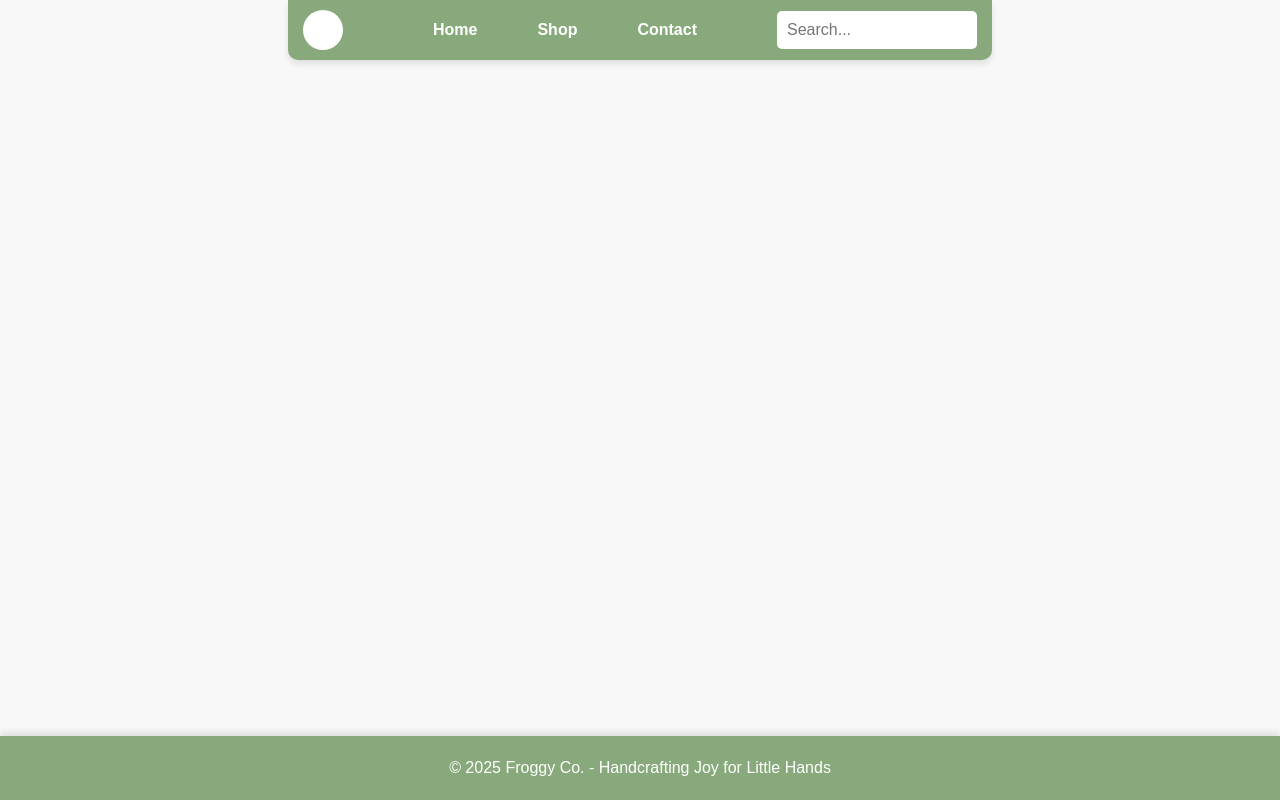
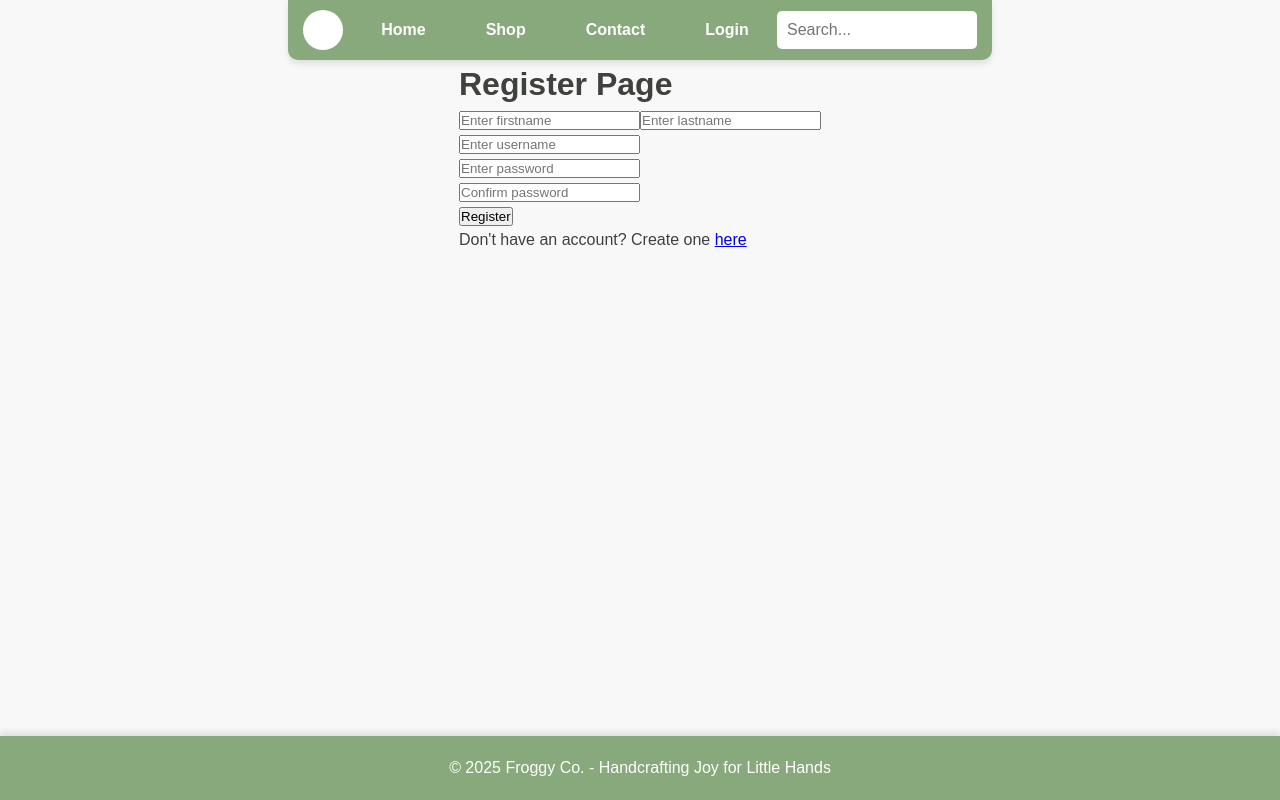
Before and after one commit to Jacks-orgi/Frog-Store, a React (Vite) app: page /Frog-Store/register in a window 1280 px wide. Built offline with nearby package versions, Linux system fonts and the light colour scheme.

Commit message:
Login system added
Added login and register pages basic structure

```diff
--- a/src/App.jsx
+++ b/src/App.jsx
@@ -13,6 +13,8 @@ import { DropdownProvider } from './context/DropdownContext';
 import Contact from './pages/Contact';
 import ProductPage from './pages/ProductPage';
 import Shop from './pages/Shop';
+import LoginPage from './pages/LoginPage';
+import RegisterPage from './pages/RegisterPage';
 
 function App() {
   return (
@@ -41,6 +43,8 @@ function App() {
             <Route path="/shop" element={<Shop />} />
             <Route path="/product/:id" element={<ProductPage />} />
             <Route path="/contact" element={<Contact />} />
+            <Route path="/login" element={<LoginPage />} />
+            <Route path="/register" element={<RegisterPage />} />
           </Routes>
           <Footer />
         </div>
--- a/src/components/Navbar/Navbar.jsx
+++ b/src/components/Navbar/Navbar.jsx
@@ -25,6 +25,7 @@ const Navbar = () => {
           </div>
         </div>
         <button className="nav-button" onClick={() => navigate('/contact')}>Contact</button>
+        <button className="nav-button" onClick={() => navigate('/login')}>Login</button>
       </div>
       <div className="search-container">
         <input type="text" className="search-input" placeholder="Search..." />
--- /dev/null
+++ b/src/pages/LoginPage.jsx
@@ -0,0 +1,62 @@
+import React, { useState } from 'react';
+import { useNavigate, Link } from 'react-router-dom';
+import './LoginPage.css';
+
+const LoginPage = () => {
+  const [username, setUsername] = useState('');
+  const [password, setPassword] = useState('');
+  const [error, setError] = useState('');
+  const navigate = useNavigate();
+
+  const handleSubmit = (e) => {
+    e.preventDefault();
+    if (!username || !password) {
+      setError('Please fill all fields');
+    } else if (username.includes(' ') || password.includes(' ')) {
+      setError('Username and password must not contain spaces. Please try again');
+    } else {
+      if (username !== 'validUser' || password !== 'validPassword') {
+        setError('Password incorrect. Please try again');
+      } else {
+        setError('');
+        navigate('/dashboard');
+      }
+    }
+  };
+
+  return (
+    <div className="container">
+      <h1>Login</h1>
+      <div className="form">
+        <form onSubmit={handleSubmit}>
+          <input
+            id="formField"
+            type="text"
+            name="uname"
+            value={username}
+            onChange={(e) => setUsername(e.target.value)}
+            placeholder="Enter username"
+          />
+          <br />
+          <input
+            id="formField"
+            type="password"
+            name="pword"
+            value={password}
+            onChange={(e) => setPassword(e.target.value)}
+            placeholder="Enter password"
+          />
+          <br />
+          <input id="formButton" type="submit" value="Login" />
+        </form>
+        {error && <p>{error}</p>}
+      </div>
+      <div>
+        <span>Don't have an account? Create one </span>
+        <Link to="/register" id="hereButton">here</Link>
+      </div>
+    </div>
+  );
+};
+
+export default LoginPage;
--- /dev/null
+++ b/src/pages/RegisterPage.jsx
@@ -0,0 +1,134 @@
+import React, { useState } from 'react';
+import { useNavigate, Link } from 'react-router-dom';
+import './RegisterPage.css';
+
+const RegisterPage = () => {
+  const [firstname, setFirstname] = useState('');
+  const [lastname, setLastName] = useState('');
+  const [username, setUsername] = useState('');
+  const [password, setPassword] = useState('');
+  const [confirmPassword, setConfirmPassword] = useState('');
+  const [error, setError] = useState('');
+  const navigate = useNavigate();
+
+  const usernameExists = (username) => {
+    return false;
+  };
+
+  const isPasswordValid = (password) => {
+    const minLength = password.length >= 5;
+    const hasNumber = /\d/.test(password);
+    return minLength && hasNumber;
+  };
+
+
+  const handleSubmit = (e) => {
+    e.preventDefault();
+
+    const trimmedUsername = username.trim();
+    const trimmedPassword = password.trim();
+
+    if (!firstname || !lastname || !username || !password || !confirmPassword) {
+      setError('Please fill all fields');
+      return;
+    }
+
+    if (trimmedUsername.includes(' ') || trimmedPassword.includes(' ')) {
+      setError('Username and password must not contain spaces.');
+      return;
+    }
+
+    if (trimmedUsername.length < 5) {
+      setError('Username must be at least 5 characters.');
+      return;
+    }
+
+    if (usernameExists(trimmedUsername)) {
+      setError('Username is already taken.');
+      return;
+    }
+
+    if (!isPasswordValid(trimmedPassword)) {
+      setError('Password must be at least 5 characters and contain at least 1 number.');
+      return;
+    }
+
+    if (trimmedPassword !== confirmPassword) {
+      setError('Passwords do not match.');
+      return;
+    }
+
+    console.log('Account created!');
+    setError(null); // clear any previous errors
+  };
+
+
+  return (
+    <div className="container">
+      <h1>Register Page</h1>
+      <div className="form">
+
+        <form onSubmit={handleSubmit}>
+          <input
+            id="formField"
+            type="text"
+            name="fname"
+            value={firstname}
+            onChange={(e) => setFirstname(e.target.value)}
+            placeholder="Enter firstname"
+          />
+
+          <input
+            id="formField"
+            type="text"
+            name="sname"
+            value={lastname}
+            onChange={(e) => setLastName(e.target.value)}
+            placeholder="Enter lastname"
+          />
+          <br />
+
+          <input
+            id="formField"
+            type="username"
+            name="pword"
+            value={username}
+            onChange={(e) => setUsername(e.target.value)}
+            placeholder="Enter username"
+          />
+          <br />
+
+          <input
+            id="formField"
+            type="password"
+            name="pword"
+            value={password}
+            onChange={(e) => setPassword(e.target.value)}
+            placeholder="Enter password"
+          />
+          <br />
+
+          <input
+            id="formField"
+            type="password"
+            name="confirmpword"
+            value={confirmPassword}
+            onChange={(e) => setConfirmPassword(e.target.value)}
+            placeholder="Confirm password"
+          />
+          <br />
+
+          <input id="formButton" type="submit" value="Register" />
+        </form>
+
+        {error && <p>{error}</p>}
+      </div>
+      <div>
+        <span>Don't have an account? Create one </span>
+        <Link to="/login" id="hereButton">here</Link>
+        </div>
+    </div>
+  );
+};
+
+export default RegisterPage;
```
Also changed, not shown: insertion script.txt (added), src/pages/LoginPage.css (added), src/pages/RegisterPage.css (added).
